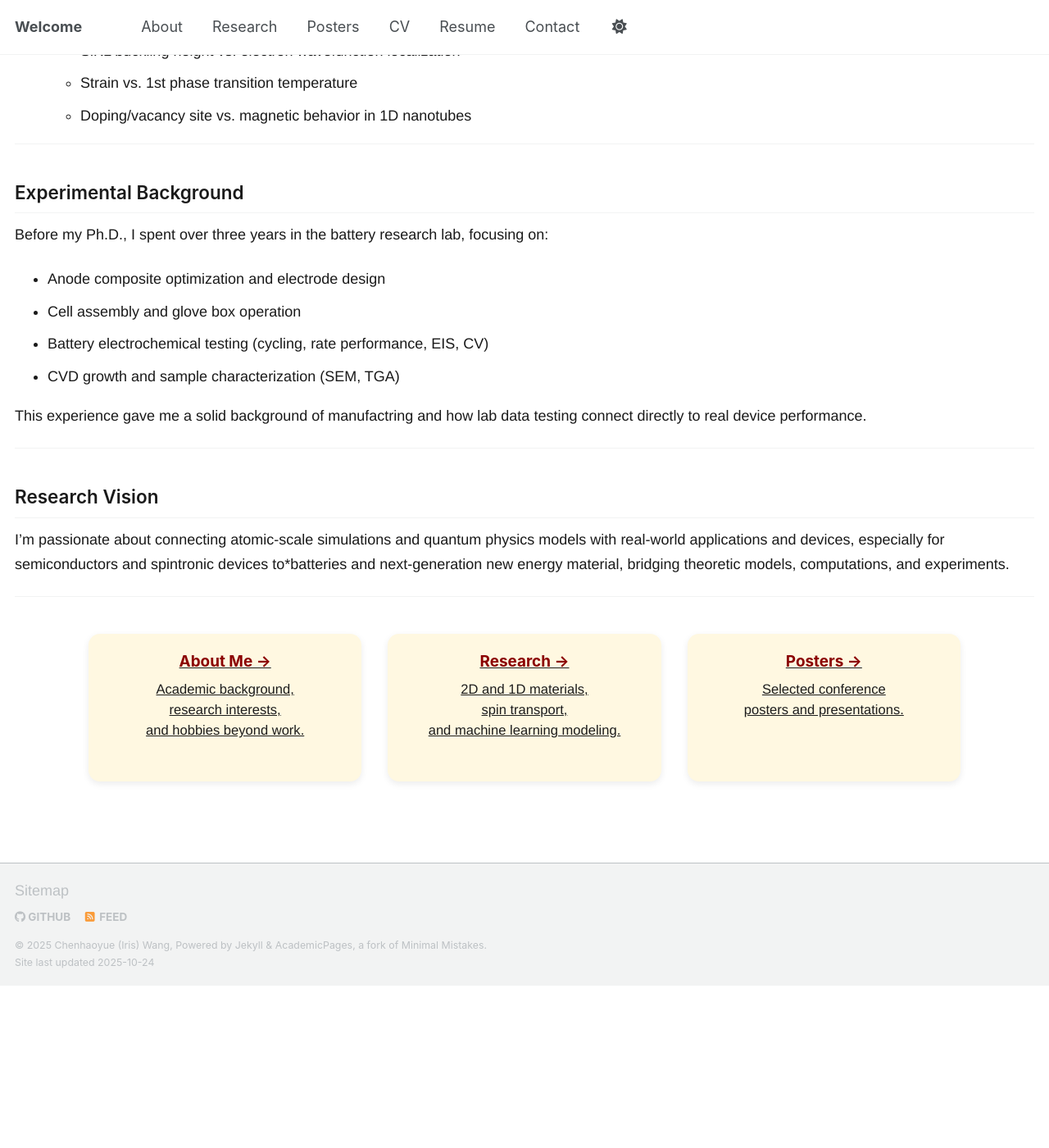
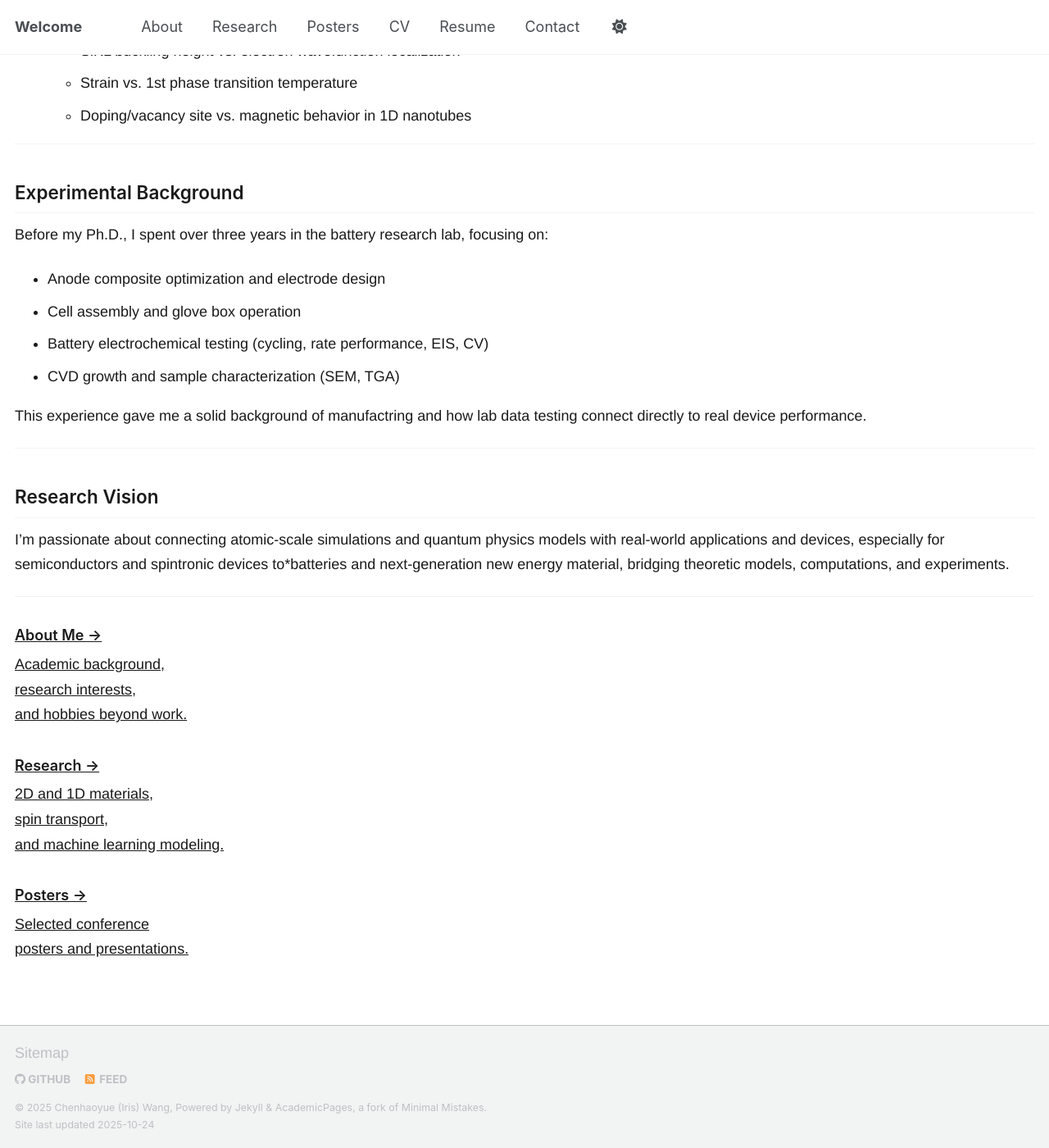
Before and after one commit to Iris-wang-233/Iris-Wang-233.github.io, a Jekyll site: the page built from _pages/index.md, in a window 1280 px wide and 1400 px high, scrolled down 679 px. Shown: the whole window at 82% size. Built offline with Jekyll 4.4.1, drawn with Linux system fonts in a browser that asks for light colours; a script that is not in the unit is left out; before the commit the page ends 1881 px from its top, so only the background shows below that.

Commit message:
Update custom.css

```diff
--- a/assets/css/custom.css
+++ b/assets/css/custom.css
@@ -94,57 +94,3 @@ a:hover {
   .feature__wrapper{ grid-template-columns: 1fr; }
   .card--about, .card--research, .card--posters { grid-column: 1; }
 }
-
-/* ===== Scoped home cards (no theme conflicts) ===== */
-.home-cards{
-  display: grid;
-  grid-template-columns: repeat(3, minmax(300px, 1fr));  /* wider cards */
-  gap: 32px;                                             /* more space between them */
-  max-width: 1100px;
-  margin: 2.5rem auto;
-  padding: 0 1rem;
-  box-sizing: border-box;
-}
-
-.home-card{
-  display: block;                 /* full-card clickable */
-  background: #FFF8E1;
-  border-radius: 14px;
-  padding: 1.25rem 1rem;
-  box-shadow: 0 3px 8px rgba(0,0,0,.08);
-  text-align: center;
-  min-height: 180px;
-  text-decoration: none;
-  color: #1D1D1D;
-  transition: transform .25s ease, box-shadow .25s ease, background .25s ease, color .25s ease;
-  box-sizing: border-box;
-}
-
-.home-card h3{
-  margin: 0;
-  color: #8B0000;
-  font-weight: 700;
-  font-size: 1.05rem;
-}
-
-.home-card p{
-  margin: .6rem 0 0;
-  font-size: .92rem;
-  line-height: 1.5;
-}
-
-.home-card:hover{
-  transform: translateY(-4px);
-  box-shadow: 0 6px 14px rgba(0,0,0,.14);
-  background: #8B0000;
-  color: #fff;
-}
-.home-card:hover h3{ color: #fff; }
-
-/* Responsive */
-@media (max-width: 900px){
-  .home-cards{ grid-template-columns: repeat(2, minmax(220px, 1fr)); }
-}
-@media (max-width: 600px){
-  .home-cards{ grid-template-columns: 1fr; }
-}
```
